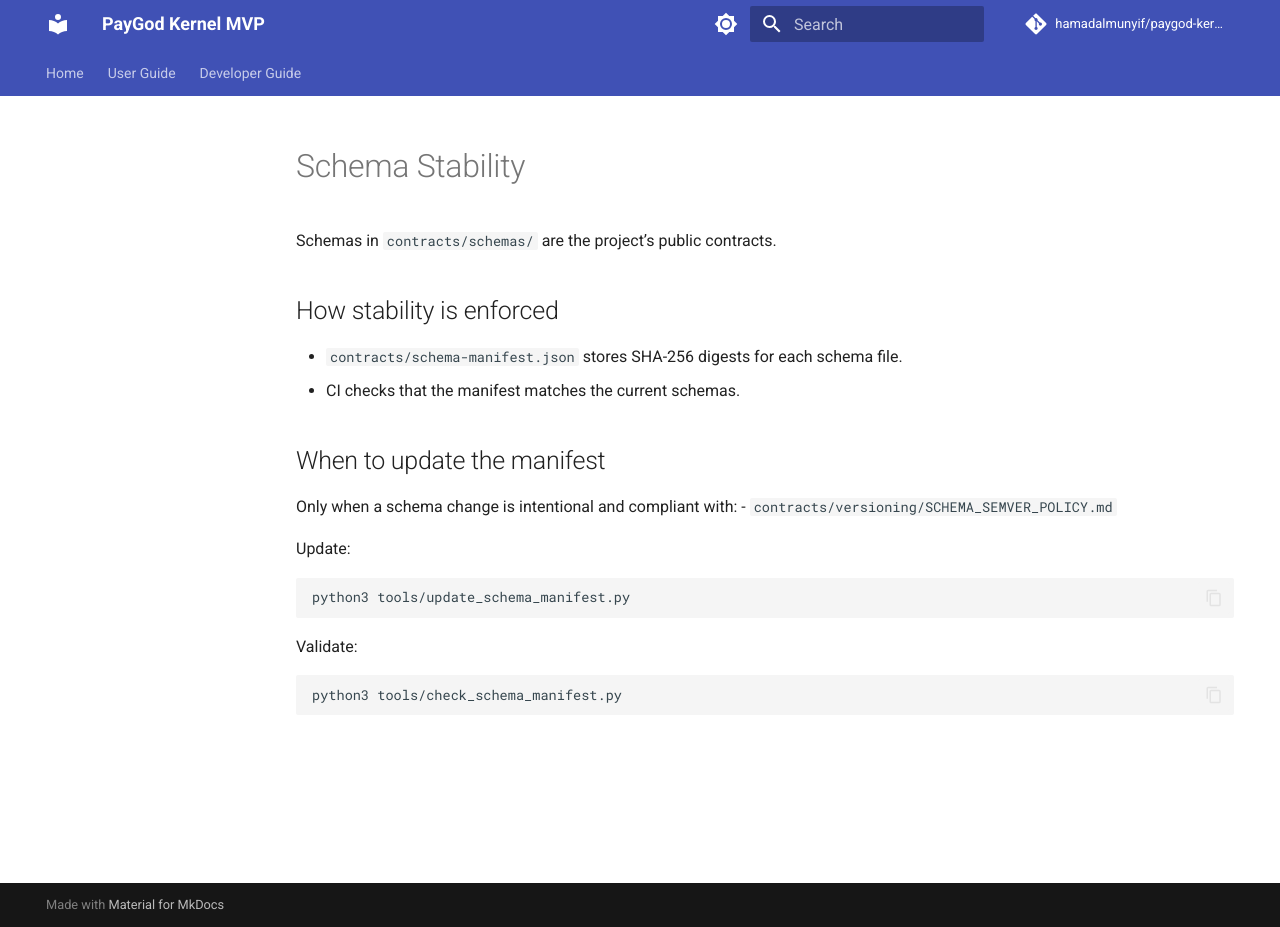
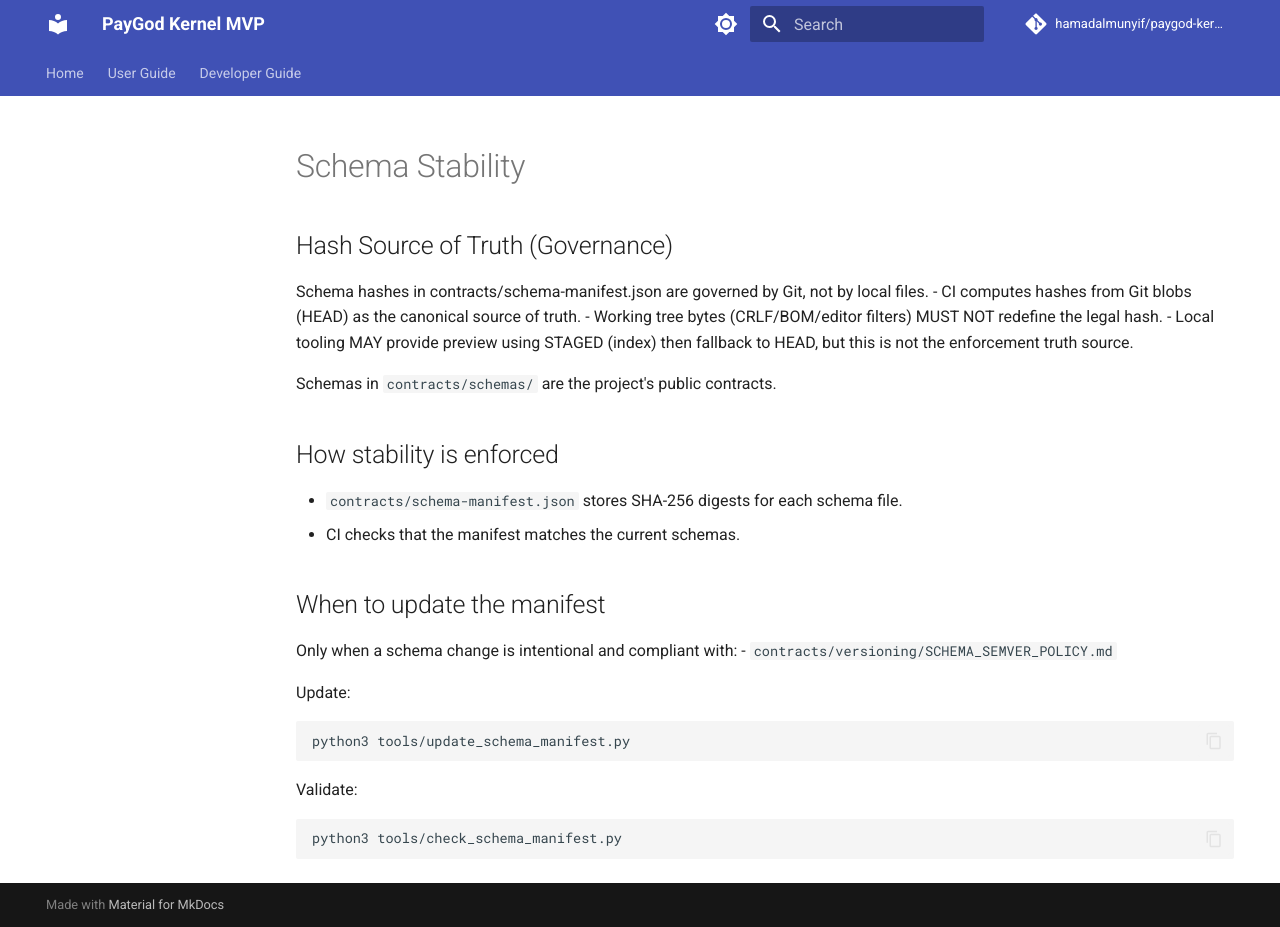
Before and after one commit to hamadalmunyif/paygod-kernel-mvp, an MkDocs documentation site: the page built from docs/SCHEMA_STABILITY.md, in a window 1280 px wide and 927 px high. Built offline with MkDocs 1.6.1 and Material for MkDocs 9.7.7, drawn with Linux system fonts in a browser that asks for light colours; comment, search, counter and statistics services are not loaded.

Commit message:
docs(schema): align stability doc with hash source-of-truth + fix encoding

```diff
--- a/docs/SCHEMA_STABILITY.md
+++ b/docs/SCHEMA_STABILITY.md
@@ -1,6 +1,13 @@
 # Schema Stability
 
-Schemas in `contracts/schemas/` are the project’s public contracts.
+## Hash Source of Truth (Governance)
+Schema hashes in contracts/schema-manifest.json are governed by Git, not by local files.
+- CI computes hashes from Git blobs (HEAD) as the canonical source of truth.
+- Working tree bytes (CRLF/BOM/editor filters) MUST NOT redefine the legal hash.
+- Local tooling MAY provide preview using STAGED (index) then fallback to HEAD, but this is not the enforcement truth source.
+
+
+Schemas in `contracts/schemas/` are the project's public contracts.
 
 ## How stability is enforced
 - `contracts/schema-manifest.json` stores SHA-256 digests for each schema file.
```
